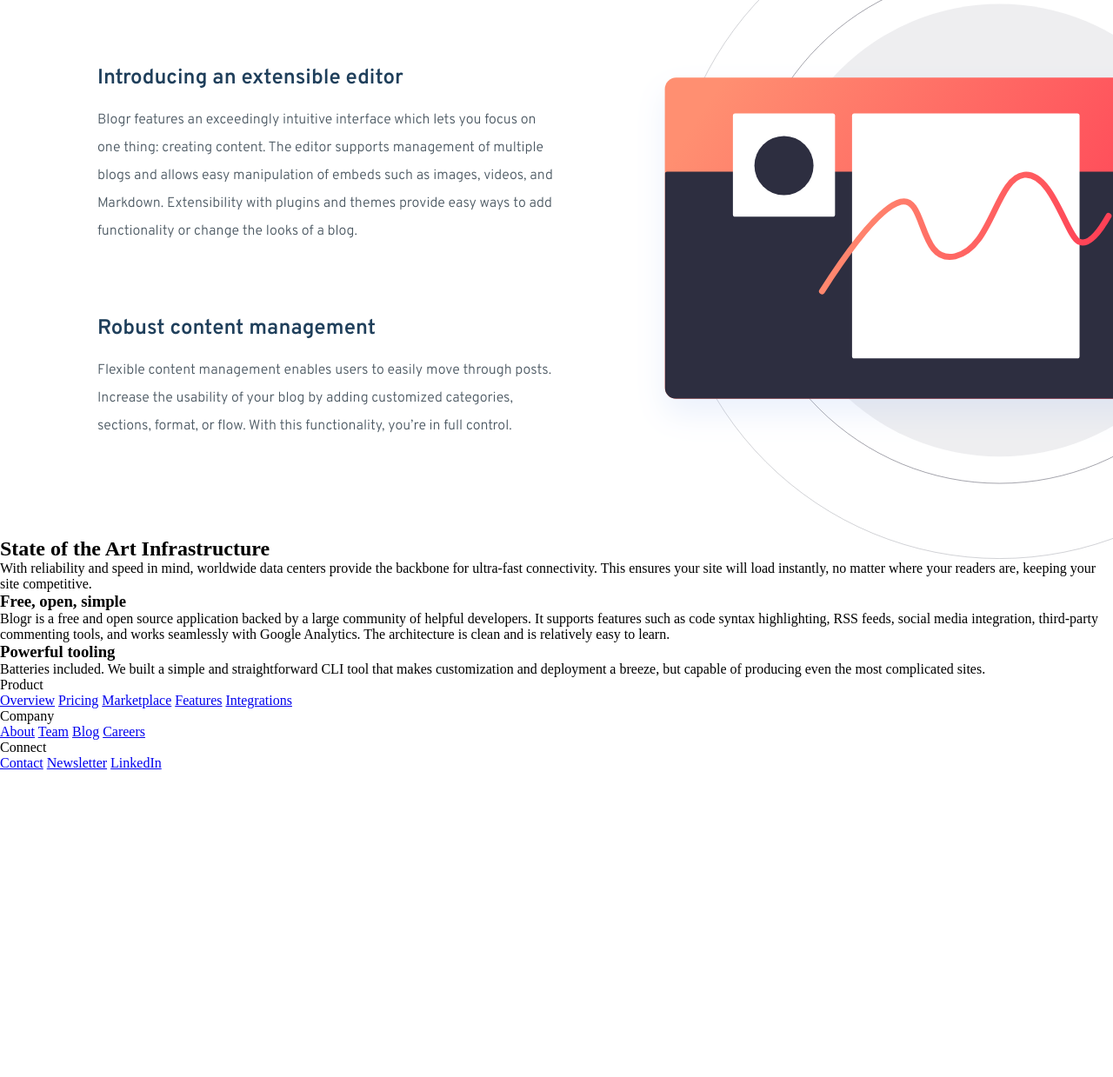
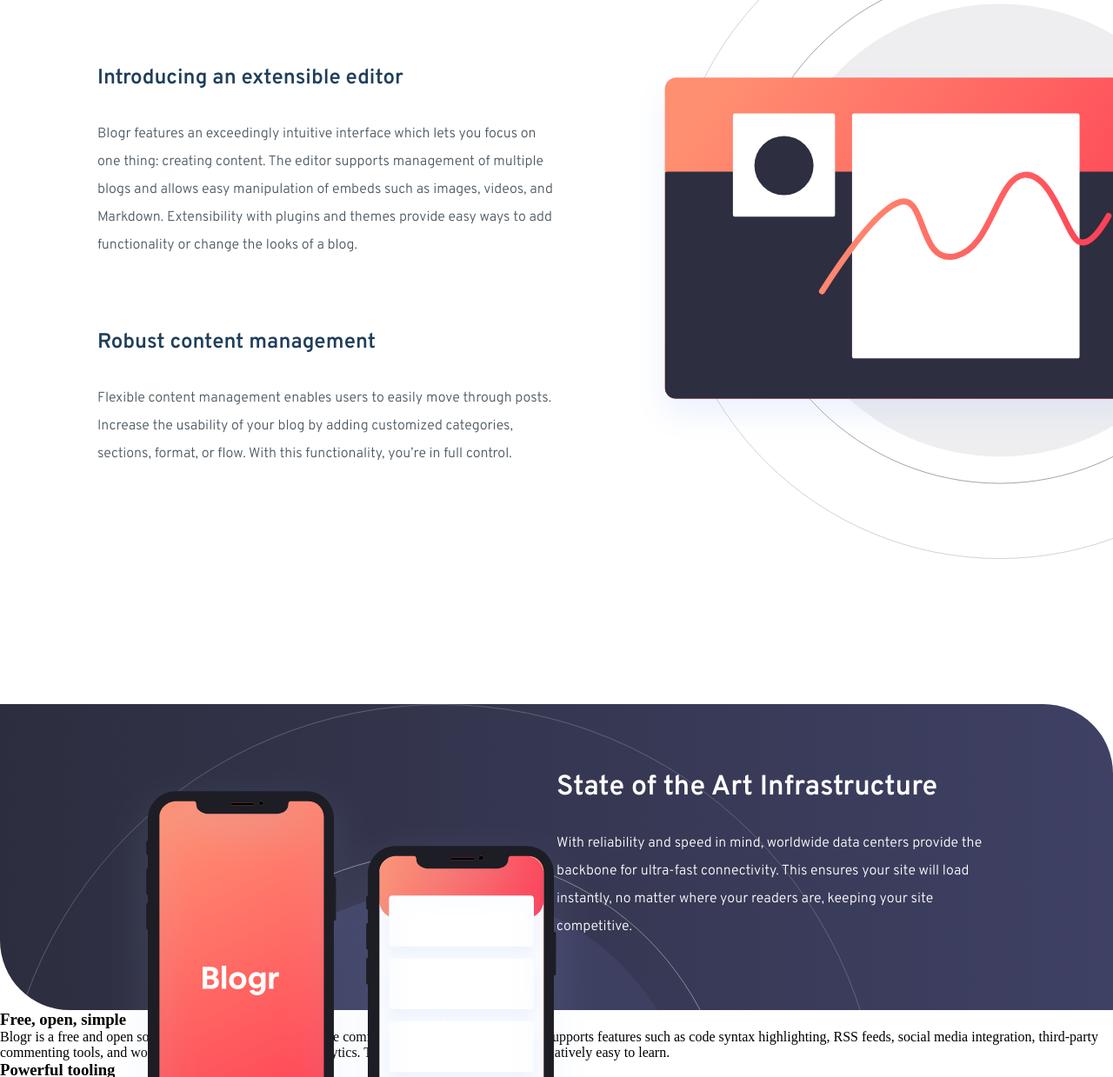
Before and after one commit to evansanchez963/Blogr-Landing-Page, a plain HTML site: page index.html in a window 1280 px wide. Shown: the part 620-1859 px from the top of the page at 87% size. Before the commit the page ends 1507 px from the top, so only its background shows below. Drawn offline with Linux system fonts and the light colour scheme.

Commit message:
Start styling article two and change section tags to articles

```diff
--- a/index.html
+++ b/index.html
@@ -56,11 +56,11 @@
     </div>
   </header>
 
-  <section class="section-one">
+  <article class="article-one">
     <h2>Designed for the future</h2>
-    <div class="section-one__container">
-      <div class="section-one__article-text">
-        <article>
+    <div class="article-one__container">
+      <div class="article-one__article-text">
+        <section>
           <h3>Introducing an extensible editor</h3>
           <p>
             Blogr features an exceedingly intuitive interface which lets you focus on one thing: creating content.
@@ -68,20 +68,23 @@
             videos, and Markdown. Extensibility with plugins and themes provide easy ways to add functionality or
             change the looks of a blog.
           </p>
-        </article>
-        <article>
+        </section>
+        <section>
           <h3>Robust content management</h3>
           <p>
             Flexible content management enables users to easily move through posts. Increase the usability of your blog
             by adding customized categories, sections, format, or flow. With this functionality, you’re in full control.
           </p>
+        </section>
+      </div>
+      <img src="./images/illustration-editor-desktop.svg" alt="Desktop Illustration Pattern">
+    </div>
   </article>
-      </div>
-      <img src="./images/illustration-editor-desktop.svg">
-    </div>
 
-  </section>
-
+  <article class="article-two">
+    <div class="article-two__flex-grid">
+      <img src="./images/illustration-phones.svg" alt="Two Phones Illustration">
+      <div></div>
       <section>
         <h2>State of the Art Infrastructure</h2>
         <p>
@@ -89,8 +92,10 @@
           This ensures your site will load instantly, no matter where your readers are, keeping your site competitive.
         </p>
       </section>
+    </div>
+  </article>
 
-  <section>
+  <article>
     <h3>Free, open, simple</h3>
     <p>
       Blogr is a free and open source application backed by a large community of helpful developers. It supports
@@ -103,7 +108,7 @@
       Batteries included. We built a simple and straightforward CLI tool that makes customization and deployment a breeze, but
       capable of producing even the most complicated sites.
     </p>
-  </section>
+  </article>
 
   <footer>
     <nav>
--- a/styles.css
+++ b/styles.css
@@ -155,47 +155,77 @@
     color: var(--very-light-red-cta);
 }
 
-/* SECTION ONE STYLING */
+/* ARTICLE ONE STYLING */
 
-.section-one {
+.article-one {
     background-color: var(--white);
     color: var(--very-dark-grayish-blue);
     font-family: "Overpass", sans-serif;
+
     padding: 7rem;
+    margin-bottom: 10rem;
     line-height: 2rem;
 }
 
-.section-one h2 {
+.article-one h2 {
     text-align: center;
     margin-bottom: 5rem;
     font-size: 2rem;
 }
 
-.section-one h2,
-.section-one h3 {
+.article-one h2,
+.article-one h3 {
     color: var(--very-dark-blue);
 }
 
-.section-one article h3 {
-    margin-bottom: 1rem;
+.article-one section h3 {
+    margin-bottom: 2rem;
     font-size: 1.5rem;
 }
 
-.section-one__container {
+.article-one__container {
     display: flex;
     justify-content: space-between;
 }
 
-.section-one__article-text {
+.article-one__article-text {
     display: flex;
     flex-direction: column;
     gap: 5rem;
     width: 50%;
 }
 
-.section-one img {
+.article-one img {
     position: absolute;
     right: -250px;
     top: 500px;
     width: 800px;
 }
+
+/* ARTICLE TWO STYLING */
+
+.article-two {
+    background: url("./images/bg-pattern-circles.svg"), linear-gradient(to right, var(--very-dark-gray-blue), var(--very-dark-desaturated-blue));
+    background-repeat: no-repeat;
+    color: var(--white);
+    font-family: "Overpass", sans-serif;
+
+    padding: 5rem 8rem;
+    line-height: 2rem;
+    border-top-right-radius: 5rem;
+    border-bottom-left-radius: 5rem;
+}
+
+.article-two__flex-grid {
+    display: grid;
+    grid-template-columns: repeat(2, 1fr);
+}
+
+.article-two img {
+    position: absolute;
+}
+
+.article-two h2 {
+    margin-bottom: 2rem;
+    font-size: 2rem;
+}
```
Lines whose indentation alone changed are shown as unchanged.
